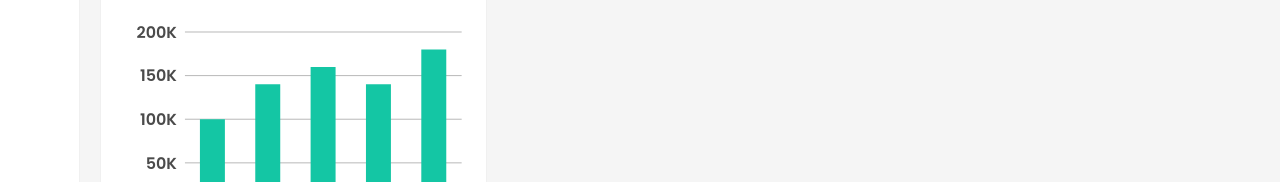
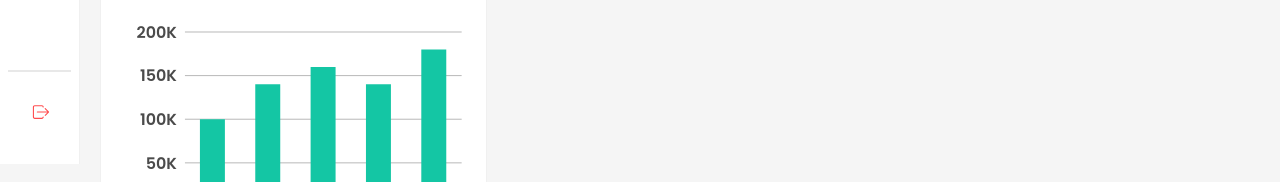
Before and after one commit to team-capstone-1/fe-repro-health, a React (Vite) app: page /dashboard in a window 1280 px wide. Shown: the part 601-783 px from the top of the page. Built offline with nearby package versions, Linux system fonts and the light colour scheme.

Commit message:
style: slicing logout btn

```diff
--- a/src/components/layout-components/Sidebar.jsx
+++ b/src/components/layout-components/Sidebar.jsx
@@ -6,19 +6,20 @@ import { TfiDashboard } from "react-icons/tfi";
 import { HiOutlineNewspaper } from "react-icons/hi";
 import { PiWechatLogoBold } from "react-icons/pi";
 import { CgProfile } from "react-icons/cg";
+import { IoIosLogOut } from "react-icons/io";
 
 export default function Sidebar() {
   const [collapsed, setCollapsed] = useState(true);
   const toggleCollapsed = () => {
     setCollapsed((prev) => !prev);
   };
-  const iconStyle = `w-5 h-5 ${collapsed ? "mt-[10px] -ml-[1px]" : "mr-2"}`;
+  const iconStyle = `w-5 h-5  ${collapsed ? "mt-[10px] -ml-[1px]" : "mr-2"}`;
   const items = [
     getItem(
       "",
       "1",
       <div
-        className={` ${collapsed ? "-ml-8 px-8" : "-ml-6 py-3 pl-6 pr-12"}`}
+        className={`${collapsed ? "-ml-8 px-8" : "-ml-6 py-3 pl-6 pr-12"}`}
         onClick={toggleCollapsed}
       >
         {collapsed ? (
@@ -45,29 +46,59 @@ export default function Sidebar() {
     getItem("Artikel", "5", <HiOutlineNewspaper className={iconStyle} />),
     getItem("Forum", "6", <PiWechatLogoBold className={iconStyle} />),
     getItem("Profile", "7", <CgProfile className={iconStyle} />),
+    {
+      style: {
+        opacity: 0,
+        pointerEvents: "none",
+      }
+    },
+    {
+      style: {
+        opacity: 0,
+        pointerEvents: "none",
+      }
+    },
+    {
+      type: "divider",
+      style: {
+        border: "none",
+        borderTop: "2px solid #e8e8e8",
+      },
+    },
+    {
+      label: "Logout",
+      key: "11",
+      icon: <IoIosLogOut onClick={() => console.log("tes modal")} className={iconStyle} />,
+      danger: true,
+    },
   ];
   return (
-    <div className="">
+    <div className="h-[calc(100vh-73.03px)] min-h-[660px]">
       <ConfigProvider
         theme={{
           components: {
             Menu: {
               itemSelectedBg: "#17c6a3",
               itemSelectedColor: "#fff",
+              dangerItemSelectedBg: "#ff5757",
+              dangerItemSelectedColor: "#fff",
             },
           },
         }}
       >
         <Menu
-          className={`h-[calc(100vh-73.03px)] max-w-[256px] space-y-5 py-8 text-slate-500 transition-all duration-700 ${
-            collapsed ? "px-2" : "px-8 w-screen max-w-[100vw] sm:w-[256px] sm:max-w-[256px]"
+          className={` max-w-[256px] space-y-5 py-8  transition-all duration-700 ease-out last:text-red-500 ${
+            collapsed
+              ? "px-2"
+              : "w-screen max-w-[100vw] px-8 sm:w-[256px] sm:max-w-[256px]"
           }`}
           defaultSelectedKeys={["1"]}
           mode="inline"
           theme="light"
           inlineCollapsed={collapsed}
           items={items}
-        />
+          style={{ "li:last-child": { marginBottom: "200px" } }}
+        ></Menu>
       </ConfigProvider>
     </div>
   );
```
